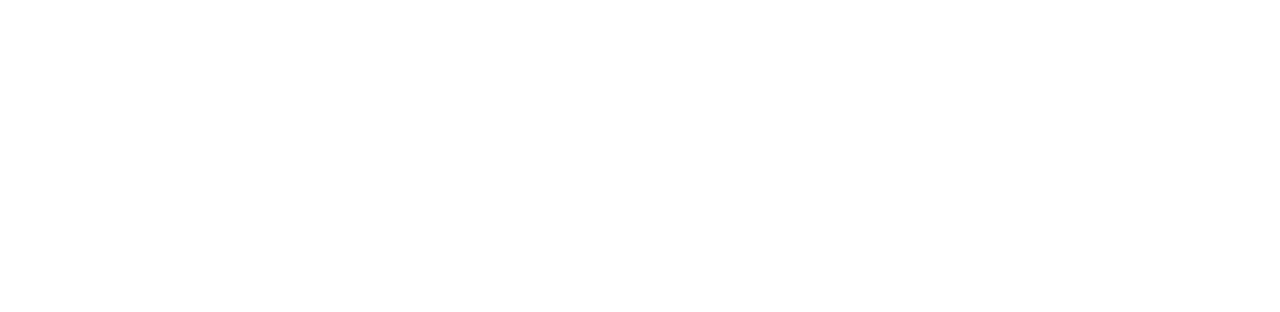
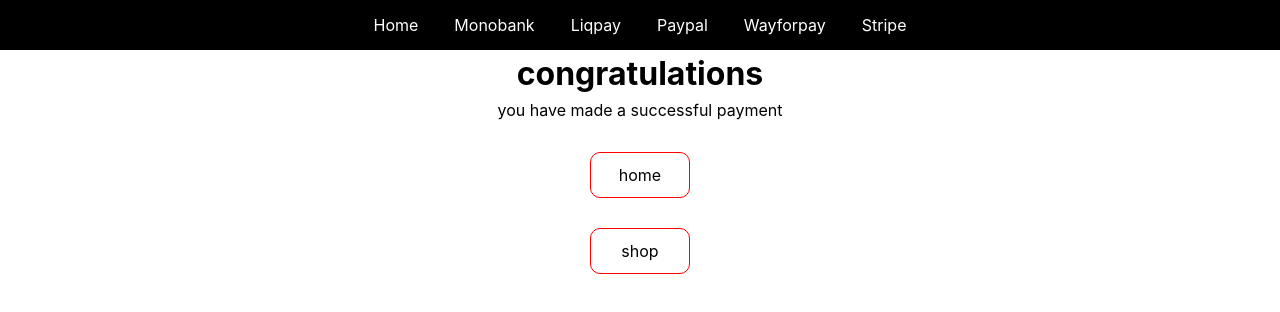
Before and after one commit to smisyuk4/payment-services, a React (Vite) app: page /payment-services/paymentSuccess in a window 1280 px wide. Before the commit this address had no page. Shown: the top 312 px of the page. Built offline with nearby package versions, Linux system fonts and the light colour scheme.

Commit message:
some clear code

```diff
--- a/src/components/App/App.jsx
+++ b/src/components/App/App.jsx
@@ -1,14 +1,14 @@
-import { Route, Routes } from 'react-router-dom';
-import { lazy, Suspense } from 'react';
+import { Route, Routes } from "react-router-dom";
+import { lazy, Suspense } from "react";
 
-const Layout = lazy(() => import('../Layout'));
-const HomePage = lazy(() => import('../../pages/HomePage'));
-const MonobankPage = lazy(() => import('../../pages/MonobankPage'));
-const LiqpayPage = lazy(() => import('../../pages/LiqpayPage'));
-const PaypalPage = lazy(() => import('../../pages/PaypalPage'));
-const WayforpayPage = lazy(() => import('../../pages/WayforpayPage'));
-const StripePage = lazy(() => import('../../pages/StripePage'));
-
+const Layout = lazy(() => import("../Layout"));
+const HomePage = lazy(() => import("../../pages/HomePage"));
+const MonobankPage = lazy(() => import("../../pages/MonobankPage"));
+const LiqpayPage = lazy(() => import("../../pages/LiqpayPage"));
+const PaypalPage = lazy(() => import("../../pages/PaypalPage"));
+const WayforpayPage = lazy(() => import("../../pages/WayforpayPage"));
+const StripePage = lazy(() => import("../../pages/StripePage"));
+const SuccessPaymentPage = lazy(() => import("../../pages/SuccessPaymentPage"));
 
 // import { DivStyled } from './App.styled';
 
@@ -23,6 +23,7 @@ export const App = () => {
           <Route path="paypal" element={<PaypalPage />} />
           <Route path="wayforpay" element={<WayforpayPage />} />
           <Route path="stripe" element={<StripePage />} />
+          <Route path="paymentSuccess" element={<SuccessPaymentPage />} />
         </Route>
       </Routes>
     </Suspense>
--- a/src/components/Stripe/CheckoutForm/CheckoutForm.jsx
+++ b/src/components/Stripe/CheckoutForm/CheckoutForm.jsx
@@ -1,12 +1,10 @@
 import { useState, useEffect } from "react";
+
 import {
   PaymentElement,
   useStripe,
   useElements,
-  // CardElement,
-  // PaymentRequestButtonElement,
 } from "@stripe/react-stripe-js";
-// import axios from "axios";
 
 export const CheckoutForm = () => {
   const stripe = useStripe();
@@ -49,8 +47,6 @@ export const CheckoutForm = () => {
     e.preventDefault();
 
     if (!stripe || !elements) {
-      // Stripe.js hasn't yet loaded.
-      // Make sure to disable form submission until Stripe.js has loaded.
       return;
     }
 
@@ -59,16 +55,11 @@ export const CheckoutForm = () => {
     const { error } = await stripe.confirmPayment({
       elements,
       confirmParams: {
-        // Make sure to change this to your payment completion page
-        return_url: "https://www.codewars.com/",
+        return_url:
+          "https://f557-2a00-a041-3a9e-4e00-ddbf-88fe-3aa1-9394.ngrok-free.app/payment-services/paymentSuccess",
       },
     });
 
-    // This point will only be reached if there is an immediate error when
-    // confirming the payment. Otherwise, your customer will be redirected to
-    // your `return_url`. For some payment methods like iDEAL, your customer will
-    // be redirected to an intermediate site first to authorize the payment, then
-    // redirected to the `return_url`.
     if (error.type === "card_error" || error.type === "validation_error") {
       setMessage(error.message);
     } else {
@@ -82,125 +73,17 @@ export const CheckoutForm = () => {
     layout: "tabs",
   };
 
-  // const [errorMessage, setErrorMessage] = useState(null);
-  // const [paymentRequest, setPaymentRequest] = useState(null);
-
-  // useEffect(() => {
-  //   if (stripe) {
-  //     const pr = stripe.paymentRequest({
-  //       country: "US",
-  //       currency: "usd",
-  //       total: {
-  //         label: "Demo total",
-  //         amount: 1099,
-  //       },
-  //       requestPayerName: true,
-  //       requestPayerEmail: true,
-  //     });
-  //   }
-  // }, [stripe]);
-
-  // const handleSubmit = async (event) => {
-  //   event.preventDefault();
-
-  //   if (!stripe || !elements) {
-  //     // Stripe.js hasn't yet loaded.
-  //     // Make sure to disable form submission until Stripe.js has loaded.
-  //     return;
-  //   }
-
-  //   const result = await stripe.confirmPayment({
-  //     //`Elements` instance that was used to create the Payment Element
-  //     elements,
-  //     confirmParams: {
-  //       return_url: "https://www.netflix.com/browse",
-  //     },
-  //   });
-
-  //   if (result.error) {
-  //     // Show error to your customer (for example, payment details incomplete)
-  //     console.log(result.error.message);
-  //   } else {
-  //     // Your customer will be redirected to your `return_url`. For some payment
-  //     // methods like iDEAL, your customer will be redirected to an intermediate
-  //     // site first to authorize the payment, then redirected to the `return_url`.
-  //   }
-
-  //   // const { error, paymentMethod } = stripe.createPaymentMethod(
-  //   //   "card"
-  //   //   //   {
-  //   //   //   type: "card",
-  //   //   //   card: elements.getElement(CardElement),
-  //   //   // }
-  //   // );
-
-  //   // if (!error) {
-  //   //   const { id } = paymentMethod;
-
-  //   //   try {
-  //   //     const response = await axios.post(
-  //   //       "https://app-6gvochmura-uc.a.run.app/api/charge",
-  //   //       { id, amount: 1099 }
-  //   //     );
-  //   //     console.log(response);
-  //   //   } catch (error) {
-  //   //     console.log(error);
-  //   //   }
-  //   // }
-  // };
   return (
     <form onSubmit={handleSubmit}>
       <PaymentElement id="payment-element" options={paymentElementOptions} />
+
       <button type="submit" disabled={isLoading || !stripe || !elements}>
         <span id="button-text">
           {isLoading ? <div className="spinner" id="spinner"></div> : "Pay now"}
         </span>
       </button>
+
       {message && <div id="payment-message">{message}</div>}
     </form>
   );
 };
-
-// if (elements == null) {
-//   return;
-// }
-
-// // Trigger form validation and wallet collection
-// const { error: submitError } = await elements.submit();
-// if (submitError) {
-//   // Show error to your customer
-//   setErrorMessage(submitError.message);
-//   return;
-// }
-
-// // Create the PaymentIntent and obtain clientSecret from your server endpoint
-// const res = await fetch("/create-intent", {
-//   method: "POST",
-// });
-
-// const { client_secret: clientSecret } = await res.json();
-
-// const { error } = await stripe.confirmPayment({
-//   //`Elements` instance that was used to create the Payment Element
-//   elements,
-//   clientSecret,
-//   confirmParams: {
-//     return_url: "https://example.com/order/123/complete",
-//   },
-// });
-
-// if (error) {
-//   // This point will only be reached if there is an immediate error when
-//   // confirming the payment. Show error to your customer (for example, payment
-//   // details incomplete)
-//   setErrorMessage(error.message);
-// } else {
-//   // Your customer will be redirected to your `return_url`. For some payment
-//   // methods like iDEAL, your customer will be redirected to an intermediate
-//   // site first to authorize the payment, then redirected to the `return_url`.
-// }
-// };
-
-// // if (paymentRequest) {
-// //   return <PaymentRequestButtonElement options={{ paymentRequest }} />;
-// // }
--- a/src/components/Stripe/Stripe.jsx
+++ b/src/components/Stripe/Stripe.jsx
@@ -16,7 +16,7 @@ export const Stripe = () => {
           `${VITE_SERVER_PATH}/create-payment-intent`,
           { items: 10 }
         );
-        console.log(data);
+
         if (data?.clientSecret) {
           setClientSecret(data.clientSecret);
         }
--- a/src/index.css
+++ b/src/index.css
@@ -14,10 +14,13 @@
   -webkit-text-size-adjust: 100%;
 }
 
+* {
+  box-sizing: border-box;
+}
+
 body {
   margin: 0;
   padding: 0;
-  box-sizing: border-box;
 }
 
 h1,
--- /dev/null
+++ b/src/pages/SuccessPaymentPage.jsx
@@ -0,0 +1,60 @@
+import { Link } from "react-router-dom";
+
+import { Title } from "./pagesStyles";
+
+const SuccessPaymentPage = () => {
+  // if (window.location.pathname === "/success") {
+  //   // Замінити поточний запис історії на "success"
+  //   window.history.replaceState(
+  //     { page: "success" },
+  //     "Success Page",
+  //     "/success"
+  //   );
+  // }
+
+  return (
+    <div
+      style={{
+        display: "flex",
+        flexDirection: "column",
+        alignItems: "center",
+        justifyContent: "center",
+        gap: "30px",
+      }}
+    >
+      <Title>congratulations</Title>
+      <p style={{ marginTop: "-30px" }}>you have made a successful payment</p>
+
+      <Link
+        to={"/"}
+        aria-label="home"
+        style={{
+          display: "flex",
+          justifyContent: "center",
+          width: "100px",
+          padding: "10px",
+          border: "1px solid red",
+          borderRadius: "10px",
+        }}
+      >
+        home
+      </Link>
+      <Link
+        to={"https://rozetka.com.ua/ua/"}
+        aria-label="shop"
+        style={{
+          display: "flex",
+          justifyContent: "center",
+          width: "100px",
+          padding: "10px",
+          border: "1px solid red",
+          borderRadius: "10px",
+        }}
+      >
+        shop
+      </Link>
+    </div>
+  );
+};
+
+export default SuccessPaymentPage;
```
Also changed, not shown: src/pages/StripePage.jsx (+0 -8 lines).
